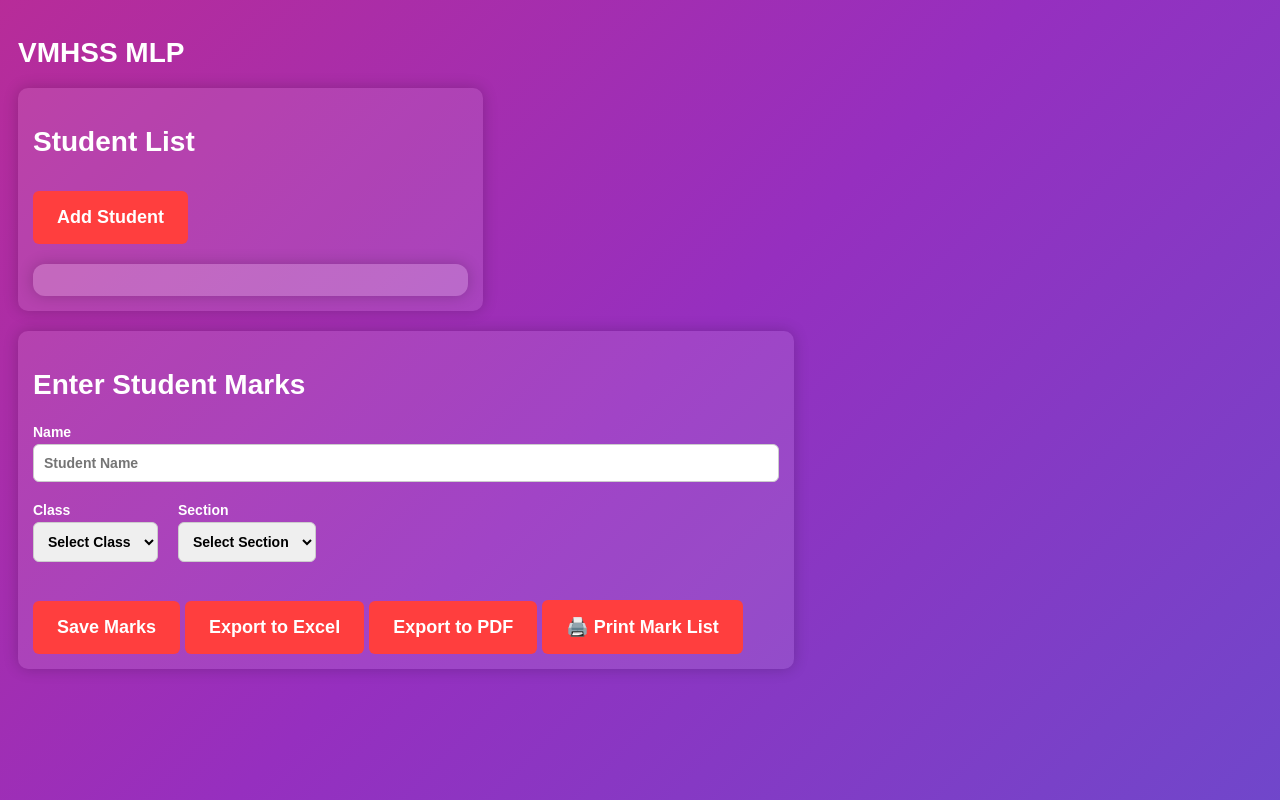
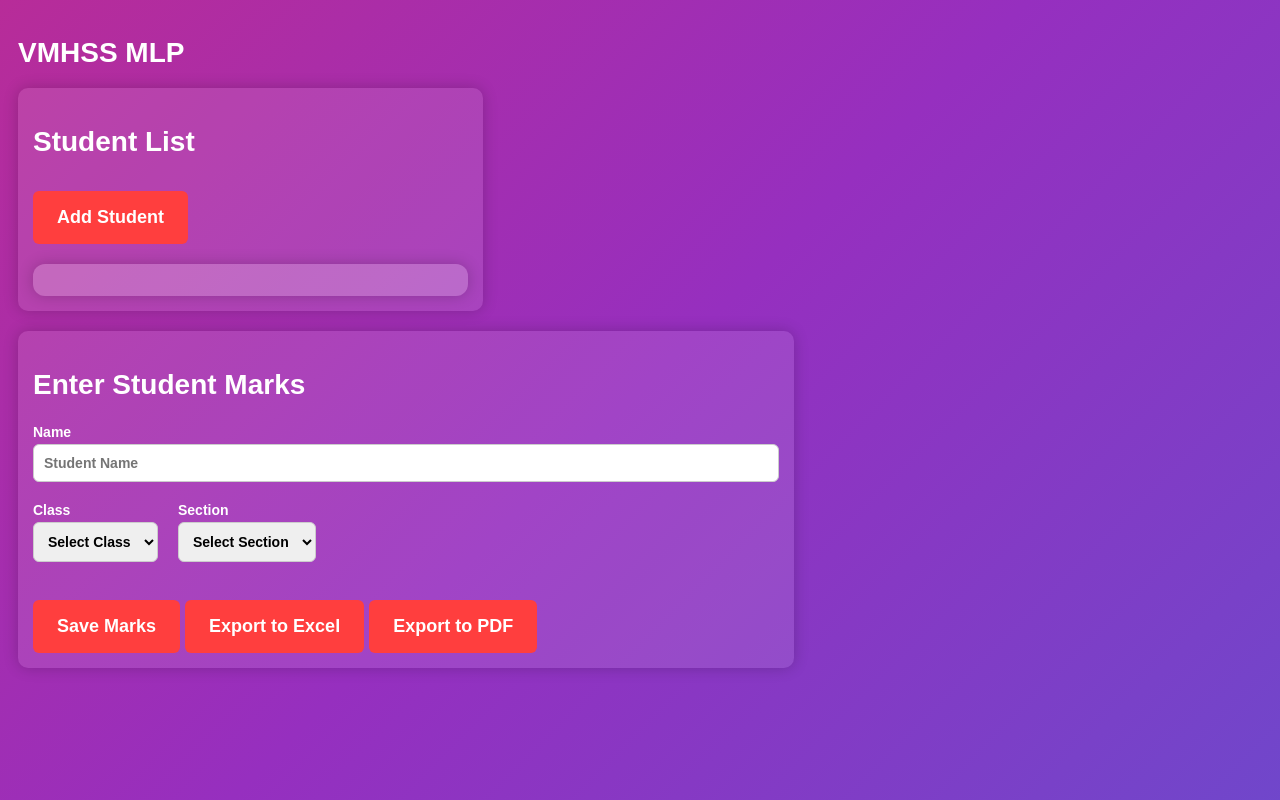
Before and after one commit to hubvms-stack/smartgrade-vmhss, a plain HTML site: page index.html in a window 1280 px wide. Drawn offline with Linux system fonts and the light colour scheme.

Commit message:
Update index.html

```diff
--- a/index.html
+++ b/index.html
@@ -76,7 +76,6 @@
       <button onclick="saveMarks()">Save Marks</button>
       <button onclick="downloadExcel()">Export to Excel</button>
       <button onclick="downloadPDF()">Export to PDF</button>
-      <button onclick="window.print()">🖨️ Print Mark List</button>
     </div>
   </div>
 
```
